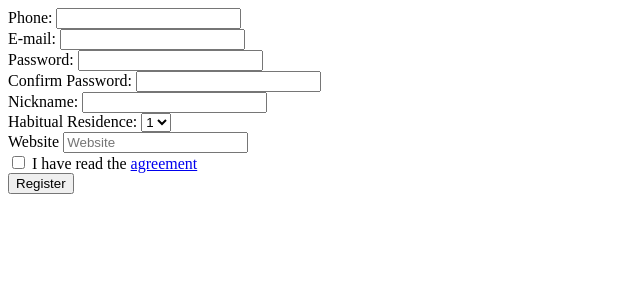
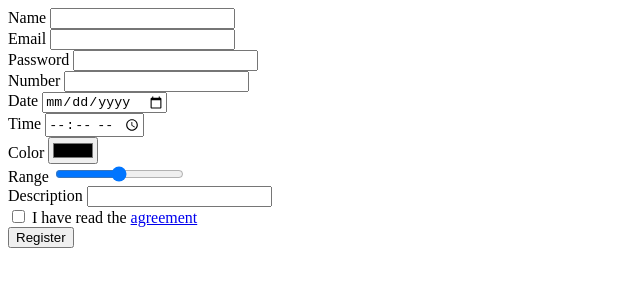
Before and after one commit to LightStein/html-and-css-practices, a plain HTML site: page 4-Forms/index.html in a window 1280 px wide. Shown: the whole page, without its empty margins (0-640 px from the left). Drawn offline with Linux system fonts and the light colour scheme.

Commit message:
feat(4-Forms): Finish practice-2

```diff
--- a/4-Forms/index.html
+++ b/4-Forms/index.html
@@ -8,36 +8,40 @@
 </head>
 <body>
     <form action="/">
-        <label>Phone:
-        <input type="number" name="Phone" required>
+        <label>Name
+            <input type="text" name="Name" >
         </label>
         <br>
-        <label>E-mail:
-        <input type="email" name="Email" id="" required>
+        <label>Email
+            <input type="email" name="Email">
         </label>
         <br>
-        <label>Password:
-        <input type="password" name="Password" id="" required>
+        <label>Password
+            <input type="password" name="Pass">
         </label>
         <br>
-        <label>Confirm Password:
-        <input type="password" name="ConfirmPassword" id="" required>
+        <label>Number
+            <input type="number" name="Number">
         </label>
         <br>
-        <label>Nickname:
-        <input type="text" name="Nickname" >
+        <label>Date
+            <input type="date" name="Date">
         </label>
         <br>
-        <label>Habitual Residence:
-        <select name="select" id="">
-            <option value="1">1</option>
-            <option value="2">2</option>
-            <option value="3">3</option>
-        </select>
+        <label>Time
+            <input type="time" name="Time">
         </label>
         <br>
-        <label>Website
-        <input type="url" placeholder="Website" name="Website" id="">
+        <label>Color
+            <input type="color">
+        </label>
+        <br>
+        <label>Range
+            <input type="range" name="Range">
+        </label>
+        <br>
+        <label>Description
+            <input type="textarea">
         </label>
         <br>
         <input type="checkbox"name="agreement"> I have read the <a href="github.com/LightStein">agreement</a>
```
Also changed, not shown: 1 other file.
